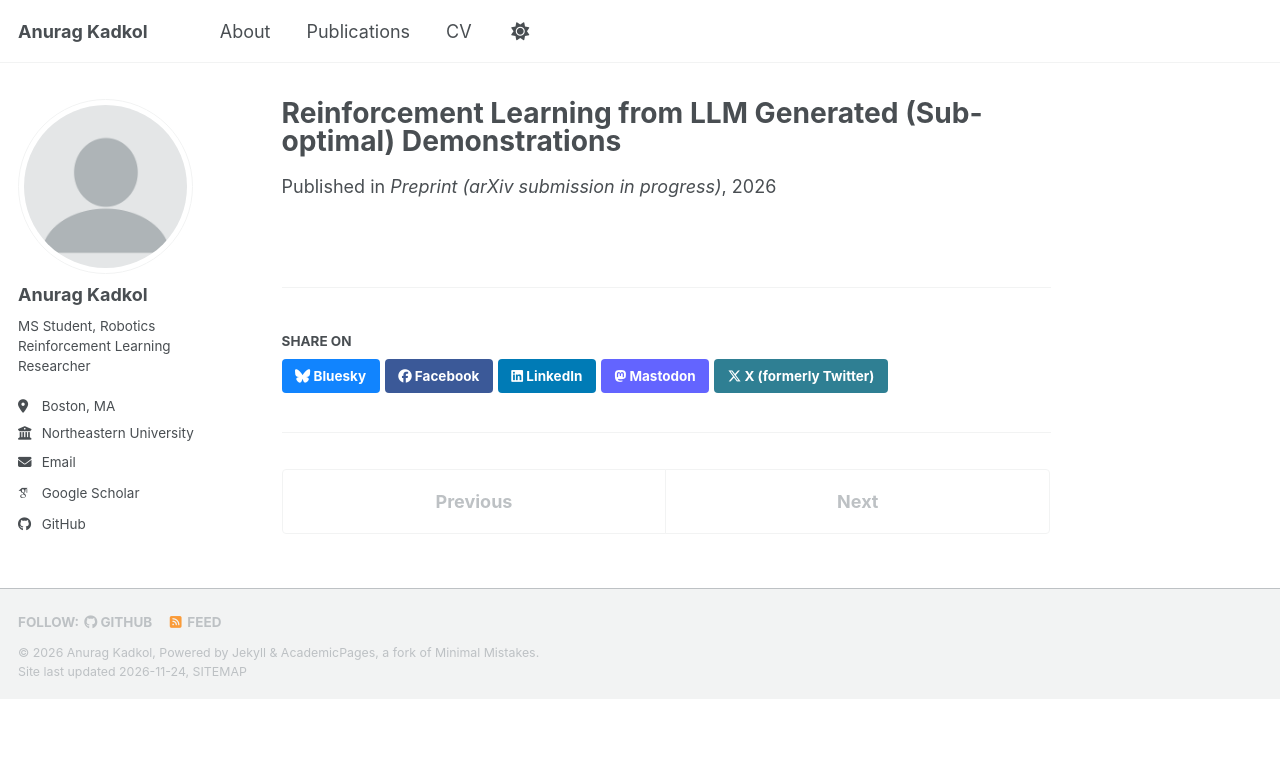
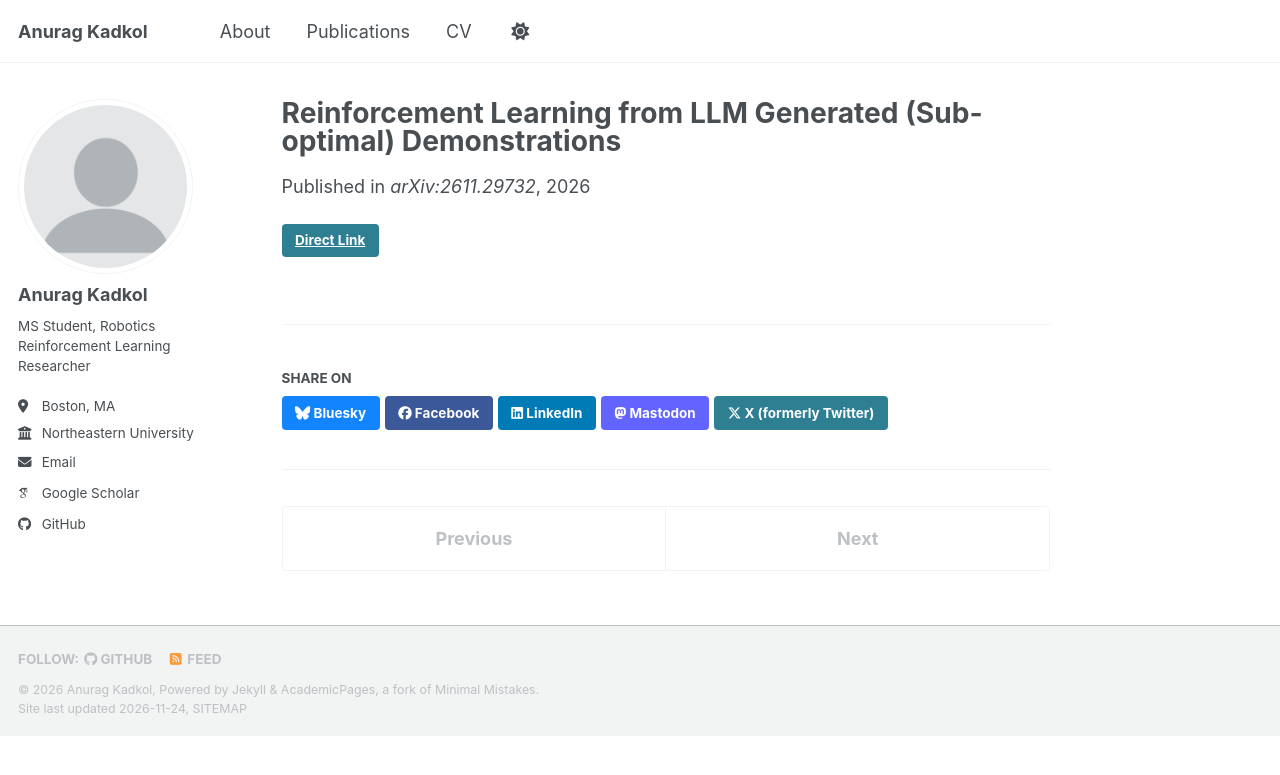
Before and after one commit to shiroe008/anuragkadkol.github.io, a Jekyll site: the page built from _publications/2026-11-22-rl-from-llm-generated-demonstrations.md, in a window 1280 px wide. Shown: the top 775 px of the page. Built offline with Jekyll 4.4.1, drawn with Linux system fonts in a browser that asks for light colours; some web fonts are replaced; a script bundle is joined from its source files by our own code; library files that are not in the unit come from our copies.

Commit message:
Add preprint link

```diff
--- a/_publications/2026-11-22-rl-from-llm-generated-demonstrations.md
+++ b/_publications/2026-11-22-rl-from-llm-generated-demonstrations.md
@@ -5,6 +5,7 @@ category: preprints
 permalink: /publication/2026-rl-from-llm-generated-demonstrations
 authors: "<strong>Anurag Kadkol</strong>, Lawson L.S. Wong"
 date: 2026-11-22
-venue: "Preprint (arXiv submission in progress)"
-title_link: false
+venue: "arXiv:2611.29732"
+title_link: true
+link: "https://arxiv.org/abs/2611.29732"
 ---
```
